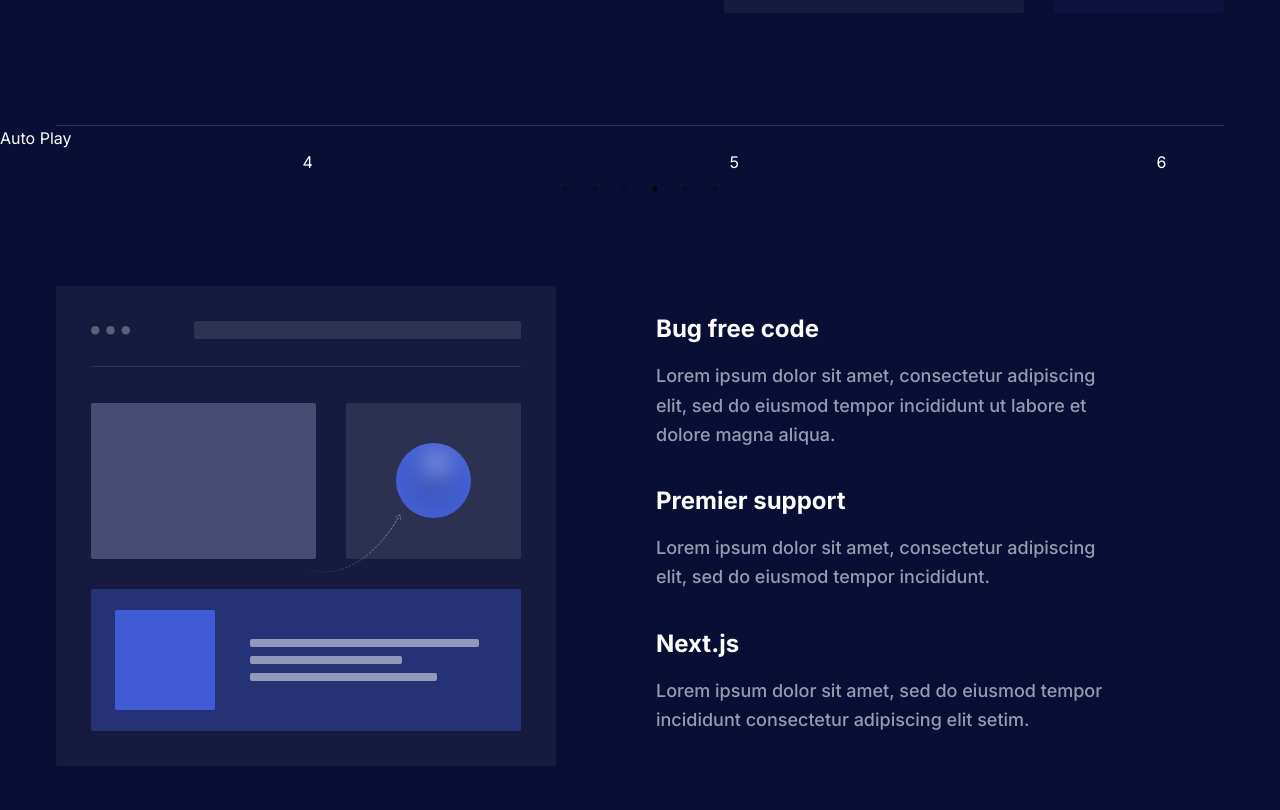
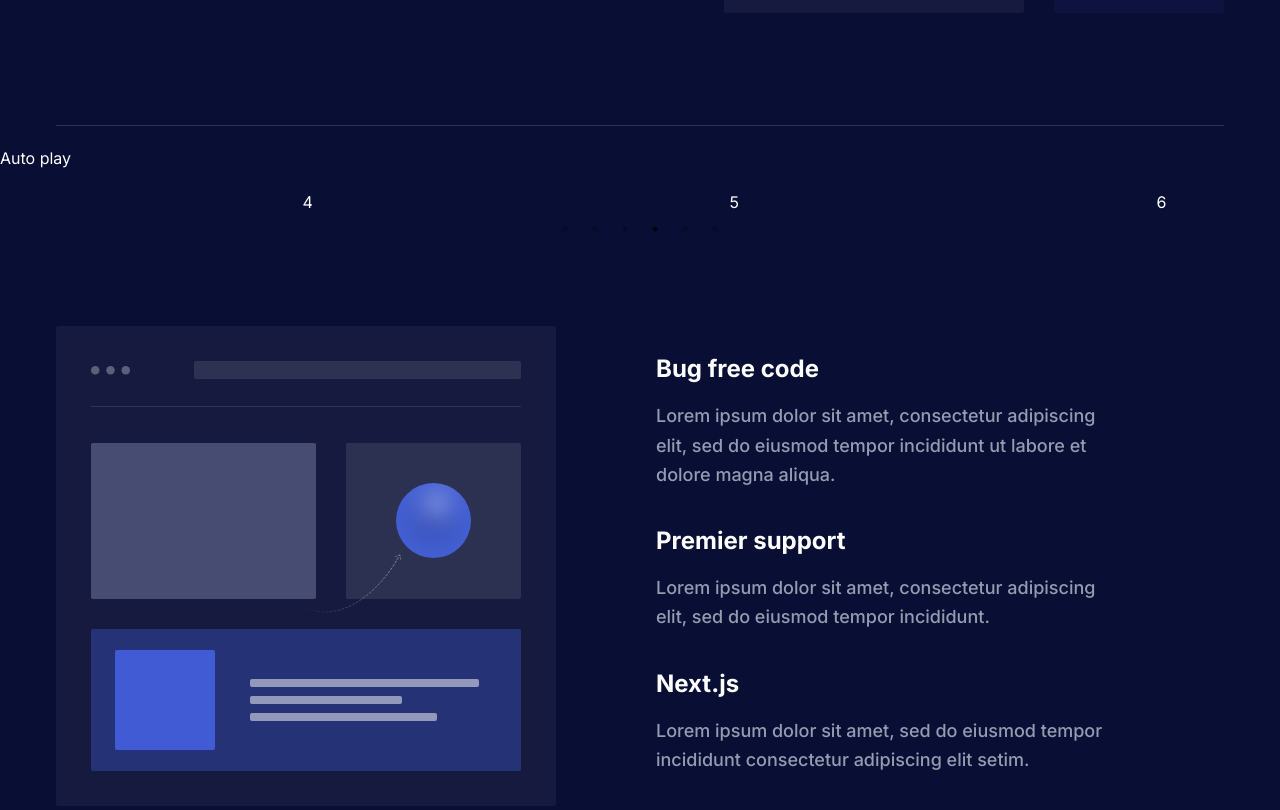
Before and after one commit to nova-peru/nova-peru.github.io, a Next.js app: page / in a window 1280 px wide. Shown: the part 3020-3830 px from the top of the page. Built offline with nearby package versions, Linux system fonts and the light colour scheme.

Commit message:
refactor Carousel component

```diff
--- a/components/Carousel/index.tsx
+++ b/components/Carousel/index.tsx
@@ -1,43 +1,10 @@
-'use client'
-
-import Slider, { Settings } from "react-slick";
-import 'slick-carousel/slick/slick.css'
-import 'slick-carousel/slick/slick-theme.css'
+import Slide from "./Slider";
 
 const Carousel = () => {
-  const settings:Settings = {
-    dots: true,
-    infinite: true,
-    slidesToShow: 3,
-    slidesToScroll: 1,
-    autoplay: true,
-    speed: 2000,
-    autoplaySpeed: 2000,
-    cssEase: "linear"
-  };
   return (
-    <div id="Carousel">
-      <h2>Auto Play</h2>
-      <Slider {...settings}>
-        <div>
-          <h3>1</h3>
-        </div>
-        <div>
-          <h3>2</h3>
-        </div>
-        <div>
-          <h3>3</h3>
-        </div>
-        <div>
-          <h3>4</h3>
-        </div>
-        <div>
-          <h3>5</h3>
-        </div>
-        <div>
-          <h3>6</h3>
-        </div>
-      </Slider>
+    <div className="mt-5" id="Carousel">
+      <h2>Auto play</h2>
+      <Slide></Slide>
     </div>
   );
 }
```
